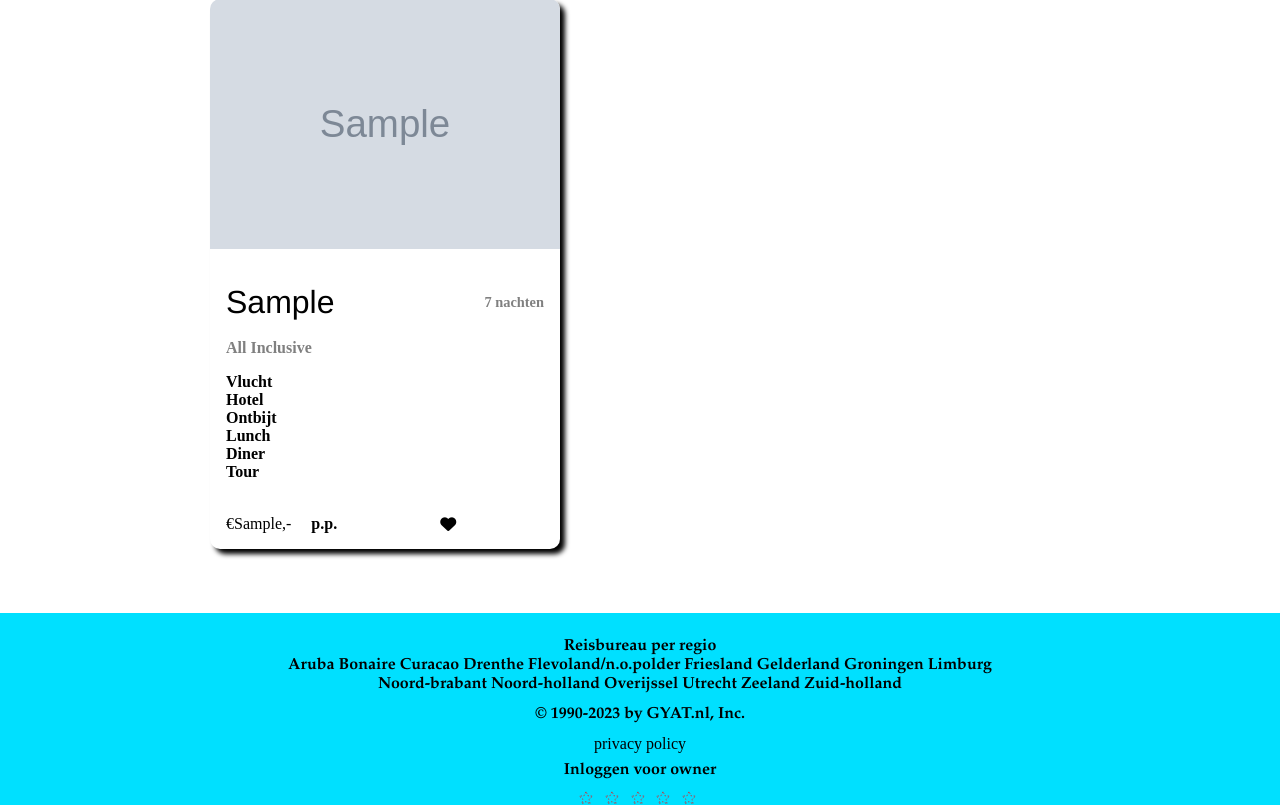
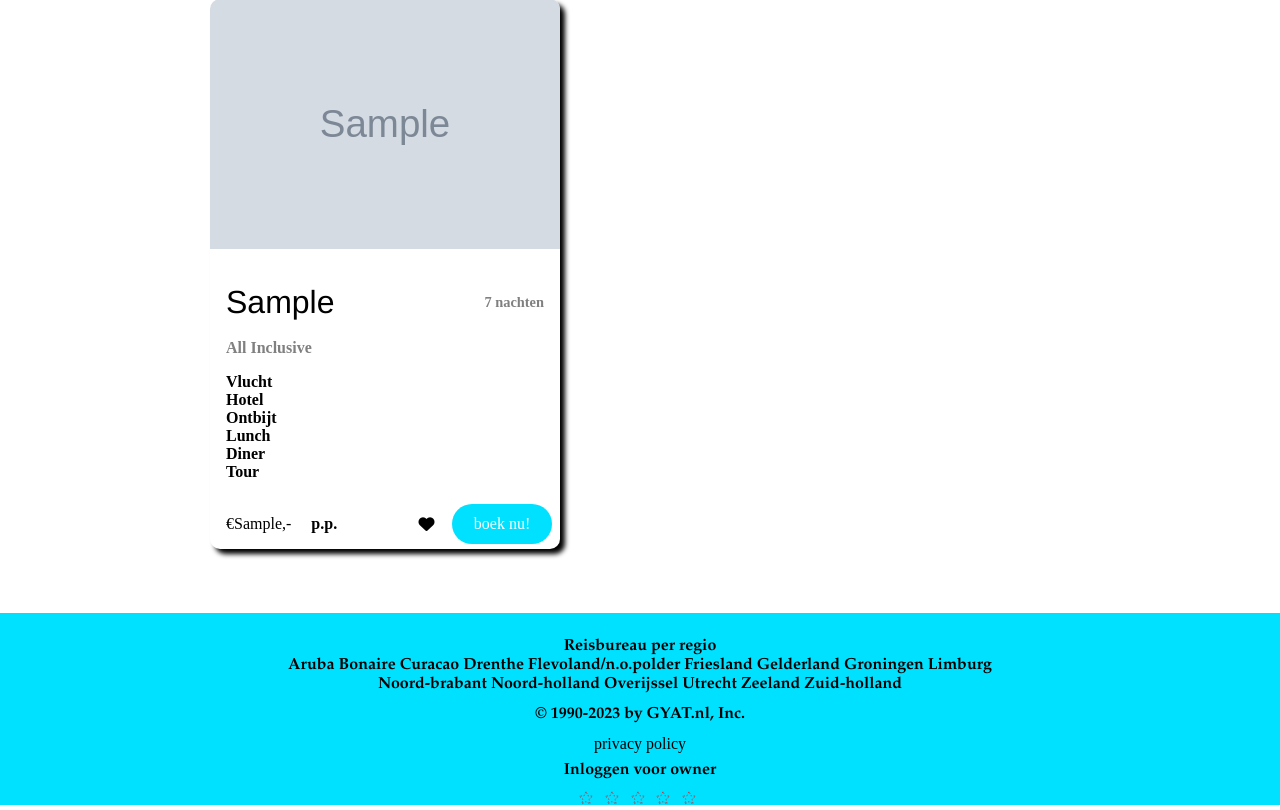
Before and after one commit to Program06/GYAT, a PHP site: page / in a window 1280 px wide. Shown: the part 1964-2774 px from the top of the page. Run offline with PHP 8.4, Linux system fonts and the light colour scheme; tables that the repository leaves empty or names only in its code hold one stand-in row (values such as "Sample post"); grey boxes marked "Sample" are stand-in pictures.

Commit message:
Button gestyled

```diff
--- a/css/index.css
+++ b/css/index.css
@@ -523,14 +523,15 @@ border-top-right-radius: 10px;
     padding-right: 0.5rem;
 }
 
-.prijsenboeken button{
+.prijsenboeken a{
     border: none;
     background-color: #00E0FF;
     border-radius: 20px;
     width: 100px;
     height: 40px;
-
-
+    display: flex;
+    justify-content: center;
+    align-items: center;
 }
 
 
```
